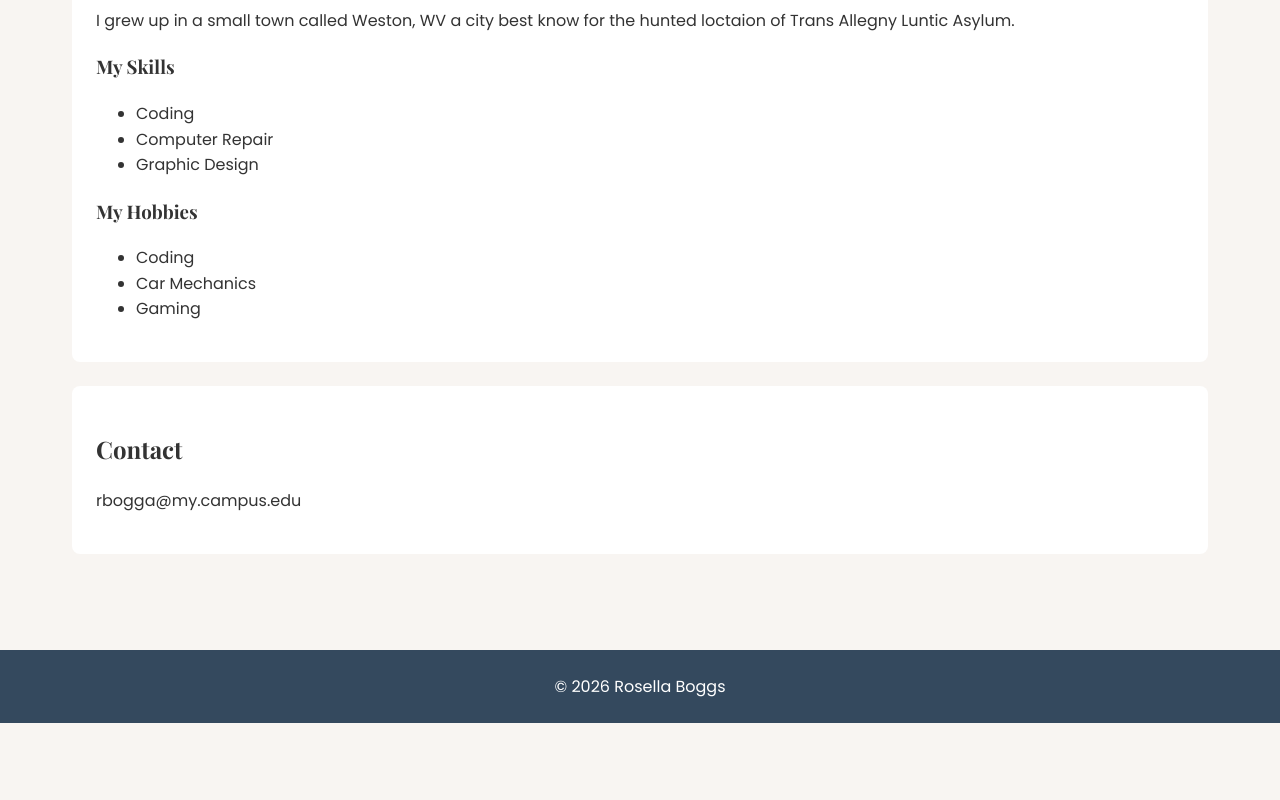
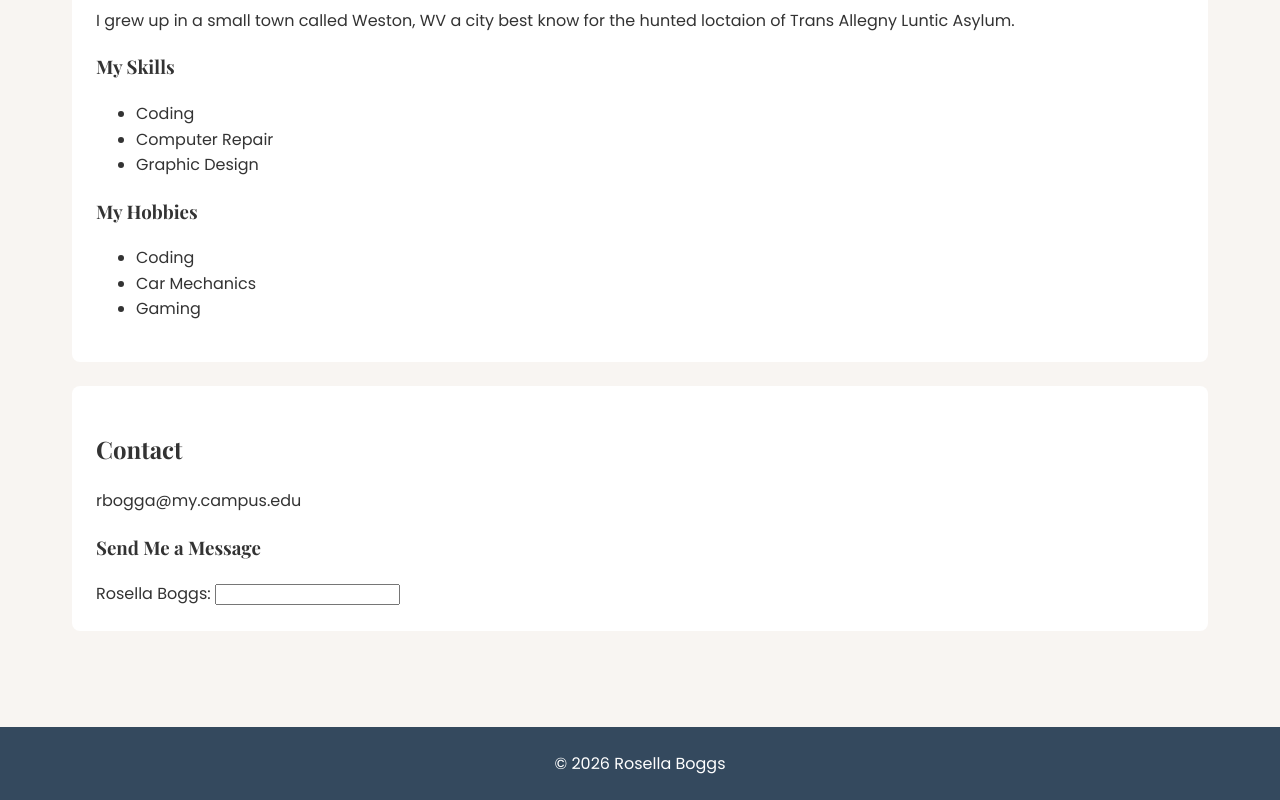
Before and after one commit to rose-boggs1023/Web-dev-project, a plain HTML site: page START_site/about.html in a window 1280 px wide. Shown: the part 827-1627 px from the top of the page. Before the commit the page ends 1550 px from the top, so only its background shows below. Drawn offline with nearby package versions, Linux system fonts and the light colour scheme.

Commit message:
Add contact form to about.html

```diff
--- a/START_site/about.html
+++ b/START_site/about.html
@@ -1,3 +1,4 @@
+
 <!DOCTYPE html>
 <!-- DEV.140 · Week 2 · Lecture 4 · START: follow along with the class. All three pages live in this ONE folder. -->
 <html lang="en">
@@ -41,6 +42,12 @@
       <h2>Contact</h2>
       <p>rbogga@my.campus.edu</p>
       <p><a href="https://www.linkedin.com/in/rosella-boggs-51a8893aa/"></a></p>
+      <h3>Send Me a Message</h3>
+      <form>
+<label for="name">Rosella Boggs:</label>
+<input type="text" id="name" name="name" required>
+      </form>
+
     </section>
   </main>
   <footer>
```
